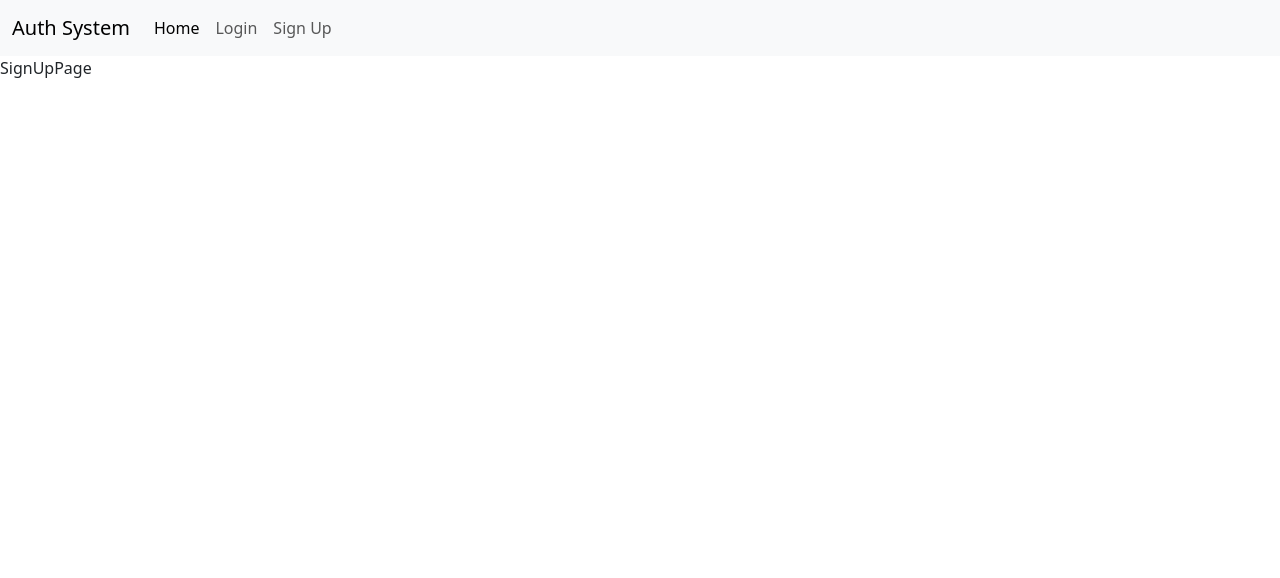
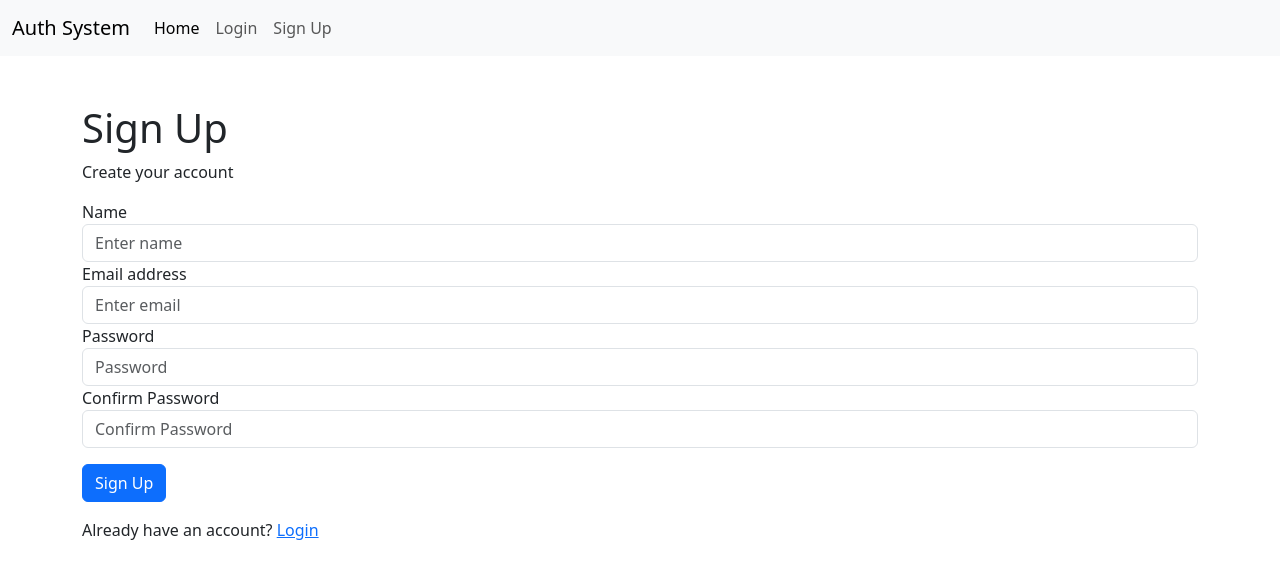
Before and after one commit to justicenyaga/django_react_auth_system, a React (Create React App) app in the folder frontend/: page /signup in a window 1280 px wide. Shown: the top 578 px of the page. Built offline with nearby package versions, Linux system fonts and the light colour scheme.

Commit message:
implement sign up and account activation

```diff
--- a/frontend/src/pages/ActivateAccountPage.js
+++ b/frontend/src/pages/ActivateAccountPage.js
@@ -1,7 +1,44 @@
-import React from "react";
+import React, { useEffect, useState } from "react";
+import { useNavigate, useParams } from "react-router-dom";
+import { useDispatch, useSelector } from "react-redux";
+
+import { verify } from "../store/auth";
 
 const ActivateAccountPage = () => {
-  return <div>ActivateAccountPage</div>;
+  const navigate = useNavigate();
+  const dispatch = useDispatch();
+
+  const { uid, token } = useParams();
+
+  const [verified, setVerified] = useState(false);
+
+  const handleVerifyAccount = () => {
+    dispatch(verify(uid, token));
+    setVerified(true);
+  };
+
+  useEffect(() => {
+    verified && navigate("/");
+  }, [verified, navigate]);
+
+  return (
+    <div className="container">
+      <div
+        className="d-flex flex-column justify-content-center align-items-center"
+        style={{ marginTop: "200px" }}
+      >
+        <h1>Activate your account</h1>
+        <button
+          onClick={handleVerifyAccount}
+          style={{ marginTop: "50px" }}
+          type="button"
+          className="btn btn-primary"
+        >
+          Verify
+        </button>
+      </div>
+    </div>
+  );
 };
 
 export default ActivateAccountPage;
--- a/frontend/src/pages/SignUpPage.js
+++ b/frontend/src/pages/SignUpPage.js
@@ -1,7 +1,112 @@
-import React from "react";
+import React, { useEffect, useState } from "react";
+import { Link, useNavigate } from "react-router-dom";
+import { useDispatch, useSelector } from "react-redux";
+
+import { signup } from "../store/auth";
 
 const SignUpPage = () => {
-  return <div>SignUpPage</div>;
+  const navigate = useNavigate();
+  const dispatch = useDispatch();
+
+  const [accountCreated, setAccountCreated] = useState(false);
+  const [formData, setFormData] = useState({
+    name: "",
+    email: "",
+    password: "",
+    re_password: "",
+  });
+  const { name, email, password, re_password } = formData;
+
+  const { isAuthenticated } = useSelector((state) => state.auth);
+
+  const handleOnChange = (e) => {
+    setFormData({ ...formData, [e.target.name]: e.target.value });
+  };
+
+  const handleSubmit = (e) => {
+    e.preventDefault();
+    if (password === re_password) {
+      dispatch(signup(name, email, password, re_password));
+      setAccountCreated(true);
+    }
+  };
+
+  useEffect(() => {
+    isAuthenticated && navigate("/");
+    accountCreated && navigate("/login");
+  }, [isAuthenticated, accountCreated, navigate]);
+
+  return (
+    <div className="container mt-5">
+      <h1>Sign Up</h1>
+      <p>Create your account</p>
+      <form onSubmit={(e) => handleSubmit(e)}>
+        <div className="form-group">
+          <label htmlFor="name">Name</label>
+          <input
+            type="text"
+            name="name"
+            value={name}
+            onChange={handleOnChange}
+            className="form-control"
+            id="name"
+            required
+            placeholder="Enter name"
+          />
+        </div>
+
+        <div className="form-group">
+          <label htmlFor="email">Email address</label>
+          <input
+            type="email"
+            name="email"
+            value={email}
+            onChange={handleOnChange}
+            className="form-control"
+            id="email"
+            required
+            aria-describedby="emailHelp"
+            placeholder="Enter email"
+          />
+        </div>
+        <div className="form-group">
+          <label htmlFor="password">Password</label>
+          <input
+            type="password"
+            name="password"
+            value={password}
+            onChange={handleOnChange}
+            className="form-control"
+            id="password"
+            required
+            placeholder="Password"
+          />
+        </div>
+
+        <div className="form-group">
+          <label htmlFor="re_password">Confirm Password</label>
+          <input
+            type="password"
+            name="re_password"
+            value={re_password}
+            onChange={handleOnChange}
+            className="form-control"
+            id="re_password"
+            required
+            placeholder="Confirm Password"
+          />
+        </div>
+
+        <button type="submit" className="btn btn-primary  mt-3">
+          Sign Up
+        </button>
+
+        <p className="my-3">
+          Already have an account? <Link to="/login">Login</Link>
+        </p>
+      </form>
+    </div>
+  );
 };
 
 export default SignUpPage;
--- a/frontend/src/store/auth.js
+++ b/frontend/src/store/auth.js
@@ -25,6 +25,10 @@ const slice = createSlice({
       auth.refresh = action.payload.refresh;
       auth.loading = false;
       auth.error = null;
+    },
+
+    userSignedUp: (auth, action) => {
+      auth.isAuthenticated = false;
     },
 
     userLoaded: (auth, action) => {
@@ -73,6 +77,7 @@ const slice = createSlice({
 const {
   authStarted,
   authSuccess,
+  userSignedUp,
   userLoaded,
   userLoadingFailed,
   authFailed,
@@ -141,7 +146,7 @@ export const login = (email, password) => async (dispatch) => {
     "Content-Type": "application/json",
   };
 
-  const body = JSON.stringify({ email, password });
+  const body = { email, password };
 
   await dispatch(
     apiCallBegun({
@@ -156,6 +161,42 @@ export const login = (email, password) => async (dispatch) => {
   );
 
   dispatch(loadUser());
+};
+
+export const signup =
+  (name, email, password, re_password) => async (dispatch) => {
+    const headers = {
+      "Content-Type": "application/json",
+    };
+
+    const body = { name, email, password, re_password };
+
+    await dispatch(
+      apiCallBegun({
+        url: "/auth/users/",
+        method: "POST",
+        data: body,
+        headers,
+        onStart: authStarted.type,
+        onSuccess: userSignedUp.type,
+        onError: authFailed.type,
+      })
+    );
+  };
+
+export const verify = (uid, token) => async (dispatch) => {
+  const headers = {
+    "Content-Type": "application/json",
+  };
+
+  const body = { uid, token };
+
+  try {
+    await httpService.post("/auth/users/activation/", body, headers);
+    dispatch({ type: "ACTIVATION_SUCCESS" });
+  } catch (error) {
+    dispatch({ type: "ACTIVATION_FAILED" });
+  }
 };
 
 export const reset_password = (email) => async (dispatch) => {
```
